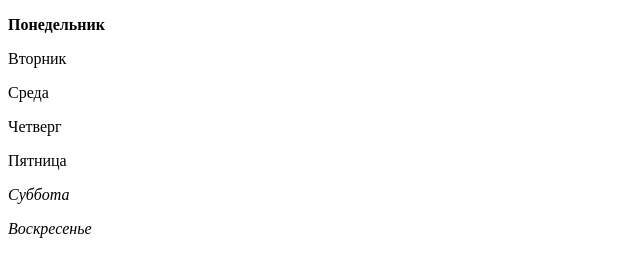
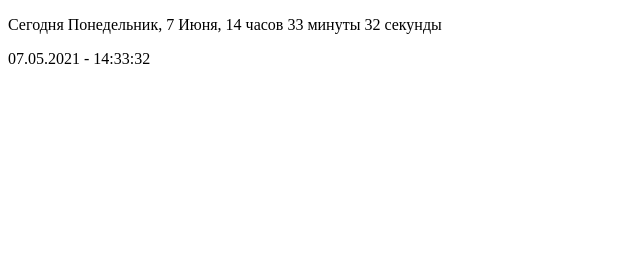
Before and after one commit to kombat-fml/Study-JS, a plain HTML site: page index.html in a window 1280 px wide. Shown: the whole page, without its empty margins (0-640 px from the left). Drawn offline with Linux system fonts and the light colour scheme.

Commit message:
complete lesson 9 hard level

```diff
--- a/index.html
+++ b/index.html
@@ -7,6 +7,8 @@
     <title>Hard level</title>
   </head>
   <body>
+    <p class="time1"></p>
+    <p class="time2"></p>
     <script src="scripts.js"></script>
   </body>
 </html>
--- a/scripts.js
+++ b/scripts.js
@@ -1,14 +1,60 @@
 'use strict';
-const week = ['Понедельник', 'Вторник', 'Среда', 'Четверг', 'Пятница', 'Суббота', 'Воскресенье'],
-  date = new Date();
-let htmlString;
-week.forEach(function (item, i) {
-  htmlString = item;
-  if (i === date.getDay() - 1) {
-    htmlString = '<b>' + htmlString + '</b>';
+
+const week = ['Воскресенье', 'Понедельник', 'Вторник', 'Среда', 'Четверг', 'Пятница', 'Суббота'],
+  month = [
+    'Января',
+    'Февраля',
+    'Марта',
+    'Апреля',
+    'Мая',
+    'Июня',
+    'Июля',
+    'Августа',
+    'Сентября',
+    'Октября',
+    'Ноября',
+    'Декабря',
+  ],
+  time1 = document.querySelector('.time1'),
+  time2 = document.querySelector('.time2');
+
+const endingWord = function (n, gender) {
+  let string;
+  switch (true) {
+    case n <= 14 && n >= 11:
+      string = gender === 'hours' ? 'ов' : '';
+      break;
+    case n % 10 === 1:
+      string = gender === 'hours' ? '' : 'а';
+      break;
+    case n % 10 >= 2 && n % 10 <= 4:
+      string = gender === 'hours' ? 'а' : 'ы';
+      break;
+    default:
+      string = gender === 'hours' ? 'ов' : '';
   }
-  if (i === 5 || i === 6) {
-    htmlString = '<i>' + htmlString + '</i>';
-  }
-  document.body.insertAdjacentHTML('beforeend', `<p>${htmlString}</p>`);
-});
+  return string;
+};
+const formatNumber = function (n) {
+  return Math.floor(n / 10) === 0 ? '0' + n : n;
+};
+
+setInterval(function () {
+  const date = new Date();
+  let htmlString1, htmlString2;
+  htmlString1 = `Сегодня ${week[date.getDay()]}, ${date.getDate()} ${
+    month[date.getMonth()]
+  }, ${date.getHours()} час${endingWord(date.getHours(), 'hours')} ${date.getMinutes()} минут${endingWord(
+    date.getMinutes(),
+    'min'
+  )} ${date.getSeconds()} секунд${endingWord(date.getSeconds(), 'seconds')}`;
+
+  htmlString2 = `${formatNumber(date.getDate())}.${formatNumber(
+    date.getMonth()
+  )}.${date.getFullYear()} - ${formatNumber(date.getHours())}:${formatNumber(date.getMinutes())}:${formatNumber(
+    date.getSeconds()
+  )}
+  `;
+  time1.textContent = htmlString1;
+  time2.textContent = htmlString2;
+}, 1000);
```
